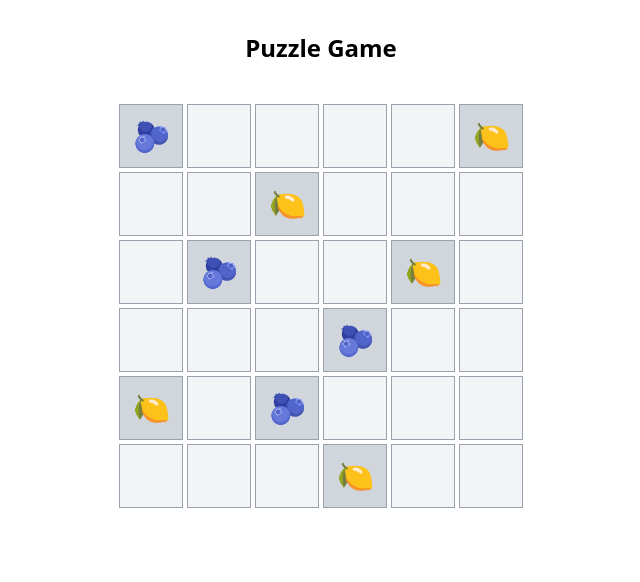
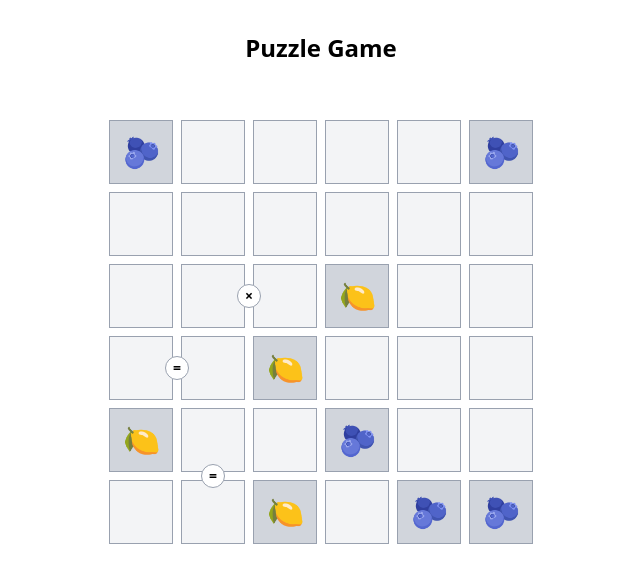
Before and after one commit to aliklc/puzzle-game, a Next.js app: page / in a window 1280 px wide. Shown: the top 582 px of the page, without its empty margins (319-959 px from the left). Built offline with nearby package versions, Linux system fonts and the light colour scheme.

Commit message:
Hücreler arası eşitlik(=) farklılık(x) kontrolü eklendi ve puzzle yapısına örnek constraints  eklendi

```diff
--- a/app/components/PuzzleBoard.tsx
+++ b/app/components/PuzzleBoard.tsx
@@ -2,20 +2,14 @@
 import React, { useState } from 'react'
 import Cell from './Cell'
 import { Fruit, fruits } from '../lib/constants'
-// YENİ: Puzzle verisini ve tipini import ediyoruz.
-import { Puzzle, samplePuzzle } from '../lib/puzzles'
+import { samplePuzzle } from '../lib/puzzles'
 
 export default function PuzzleBoard() {
-    // DEĞİŞİKLİK: State'i artık boş bir dizi yerine puzzle verisinden başlatıyoruz.
     const [board, setBoard] = useState<Fruit[][]>(samplePuzzle.initialBoard);
+    const initialPuzzleState = samplePuzzle.initialBoard;
+    const constraints = samplePuzzle.constraints;
 
-    // YENİ: Kilitli hücreleri kontrol etmek için puzzle'ın başlangıç durumunu bir değişkende tutuyoruz.
-    // Bu, component her render olduğunda puzzle dosyasını tekrar okumamak için iyi bir pratiktir.
-    const initialPuzzleState = samplePuzzle.initialBoard;
-
-    // DEĞİŞİKLİK: toggleFruit fonksiyonuna kilitli hücre kontrolü ekliyoruz.
     const toggleFruit = (row: number, col: number) => {
-        // Eğer tıkladığımız hücre, başlangıç bulmacasında doluysa, hiçbir şey yapma.
         if (initialPuzzleState[row][col] !== null) {
             return;
         }
@@ -34,6 +28,7 @@ export default function PuzzleBoard() {
         const fruit = board[row][col];
         if (!fruit) return false;
 
+        // Ardışık 3 veya daha fazla aynı meyve kontrolü
         const countInDirection = (dr: number, dc: number) => {
             let r = row + dr;
             let c = col + dc;
@@ -55,20 +50,40 @@ export default function PuzzleBoard() {
 
         if (horizontalCount >= 3 || verticalCount >= 3) return true;
 
+        // Satır/sütun maksimum sayı kontrolü
         const rowCount = board[row].filter(f => f === fruit).length;
         const colCount = board.map(r => r[col]).filter(f => f === fruit).length;
 
         const maxPerType = board.length / 2;
         if (rowCount > maxPerType || colCount > maxPerType) return true;
 
+        // Constraint ihlali kontrolü
+        for (const constraint of constraints) {
+            const { type, cell1, cell2 } = constraint;
+
+            if ((cell1.row === row && cell1.col === col) || (cell2.row === row && cell2.col === col)) {
+                const fruit1 = board[cell1.row][cell1.col];
+                const fruit2 = board[cell2.row][cell2.col];
+
+                if (fruit1 && fruit2) {
+                    if (type === 'equal' && fruit1 !== fruit2) return true;
+                    if (type === 'different' && fruit1 === fruit2) return true;
+                }
+            }
+        }
+
         return false;
     }
 
+
+
     return (
-        <div className="grid grid-cols-6 gap-1 w-fit mx-auto mt-10">
+        <div className="w-fit mx-auto mt-10">
+            <div className="relative">
+                {/* Ana grid - hücreler */}
+                <div className="grid grid-cols-6 gap-2 p-4">
                     {board.flatMap((row, rowIndex) =>
                         row.map((fruit, colIndex) => {
-                    // YENİ: Hücrenin kilitli olup olmadığını kontrol ediyoruz.
                             const isLocked = initialPuzzleState[rowIndex][colIndex] !== null;
 
                             return (
@@ -77,12 +92,47 @@ export default function PuzzleBoard() {
                                     fruit={fruit}
                                     onClick={() => toggleFruit(rowIndex, colIndex)}
                                     invalid={isInvalidCell(board, rowIndex, colIndex)}
-                            // YENİ: 'locked' prop'unu Cell bileşenine gönderiyoruz.
                                     locked={isLocked}
                                 />
                             )
                         })
                     )}
                 </div>
+
+                {/* Constraint'ler için overlay */}
+                <div className="absolute inset-0 pointer-events-none">
+                    {constraints.map((constraint, index) => {
+                        const { cell1, cell2 } = constraint;
+
+                        // Hücre pozisyonlarını hesapla (16px padding + 64px cell + 8px gap)
+                        const cellSize = 64;
+                        const gap = 8;
+                        const padding = 16;
+
+                        const x1 = padding + cell1.col * (cellSize + gap) + cellSize / 2;
+                        const y1 = padding + cell1.row * (cellSize + gap) + cellSize / 2;
+                        const x2 = padding + cell2.col * (cellSize + gap) + cellSize / 2;
+                        const y2 = padding + cell2.row * (cellSize + gap) + cellSize / 2;
+
+                        // Orta nokta
+                        const midX = (x1 + x2) / 2;
+                        const midY = (y1 + y2) / 2;
+
+                        return (
+                            <div
+                                key={index}
+                                className="absolute bg-white border border-gray-400 rounded-full w-6 h-6 flex items-center justify-center text-sm font-bold"
+                                style={{
+                                    left: `${midX - 12}px`,
+                                    top: `${midY - 12}px`,
+                                }}
+                            >
+                                {constraint.type === 'equal' ? '=' : '×'}
+                            </div>
+                        );
+                    })}
+                </div>
+            </div>
+        </div>
     )
 }
--- a/app/lib/puzzles.ts
+++ b/app/lib/puzzles.ts
@@ -1,17 +1,32 @@
 // lib/puzzles.ts
 import { Fruit } from './constants';
 
+export interface Constraint {
+  type: 'equal' | 'different';
+  cell1: { row: number; col: number };
+  cell2: { row: number; col: number };
+}
+
 export interface Puzzle {
   initialBoard: Fruit[][];
+  constraints: Constraint[];
 }
 
 export const samplePuzzle: Puzzle = {
   initialBoard: [
-    ['blueberry', null, null, null, null, 'lemon'],
+    ['blueberry', null, null, null, null, 'blueberry'],
+    [null, null, null, null, null, null],
+    [null, null, null, 'lemon', null, null],
     [null, null, 'lemon', null, null, null],
-    [null, 'blueberry', null, null, 'lemon', null],
-    [null, null, null, 'blueberry', null, null],
-    ['lemon', null, 'blueberry', null, null, null],
-    [null, null, null, 'lemon', null, null],
+    ['lemon', null, null, 'blueberry', null, null],
+    [null, null, 'lemon', null, 'blueberry', 'blueberry'],
+  ],
+  constraints: [
+    // × işareti: (2,1) ve (2,2) farklı olmalı
+    { type: 'different', cell1: { row: 2, col: 1 }, cell2: { row: 2, col: 2 } },
+    // = işareti: (3,0) ve (3,1) aynı olmalı
+    { type: 'equal', cell1: { row: 3, col: 0 }, cell2: { row: 3, col: 1 } },
+    // = işareti: (4,1) ve (5,1) aynı olmalı
+    { type: 'equal', cell1: { row: 4, col: 1 }, cell2: { row: 5, col: 1 } },
   ],
 };
```
Lines whose indentation alone changed are shown as unchanged.
